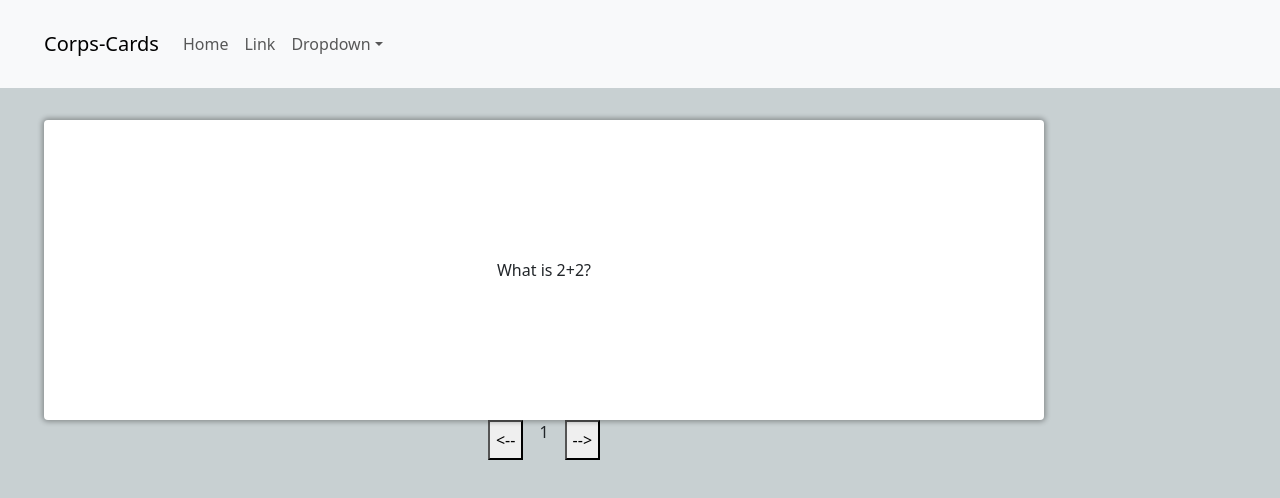
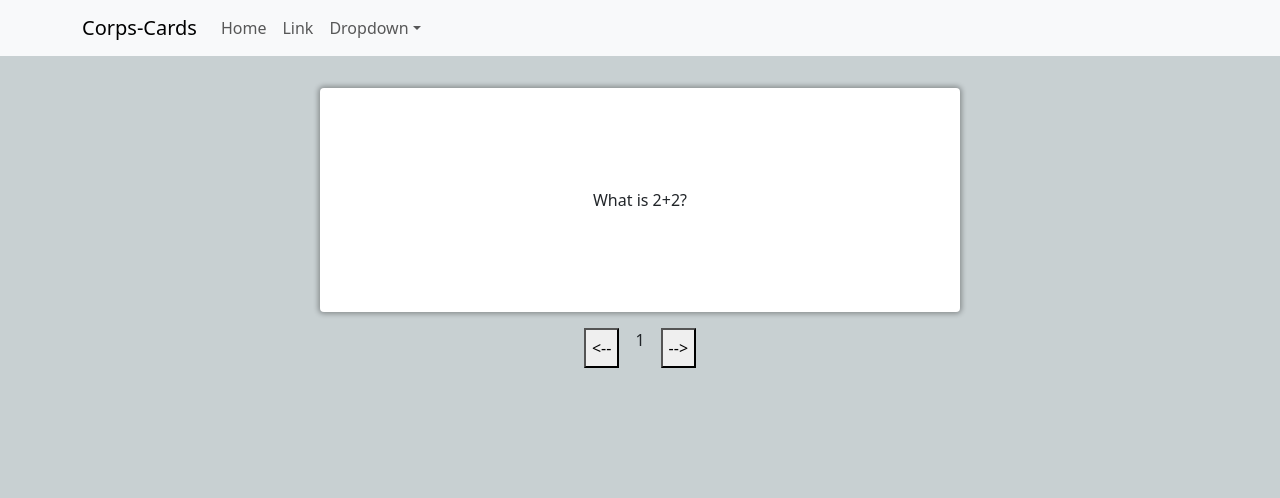
Before and after one commit to owenlang05/Corps-Cards, a React (Vite) app in the folder client/: page / in a window 1280 px wide. Shown: the top 498 px of the page. Built offline with nearby package versions, Linux system fonts and the light colour scheme.

Commit message:
css updates

```diff
--- a/client/src/App.css
+++ b/client/src/App.css
@@ -2,24 +2,19 @@ body {
     background-color: #c8d0d2;
     margin: 0;
 }
-.container {
-    max-width: 80%;
-    margin-left: 200px;
-    margin: 1rem 2rem;
+.carasel-container {
+    display: flex;
+    max-width: 50%;
+    flex-flow: column wrap;
+    margin-left: auto;
+    margin-right: auto;
 }
-.sidebar {
-    margin: 0;
-    padding: 0;
-    width: 200px;
-    background-color: #f1f1f1;
-    position: fixed;
-    height: 100%;
-    overflow: auto;
-}
+
 .flashcard {
-    height: 300px;
+    padding: 7rem;
     display: flex;
     margin-top: 2rem;
+    margin-bottom: 1rem;
     justify-content: center;
     align-items: center;
     position: relative;
@@ -51,19 +46,6 @@ body {
     transform: rotateY(180deg);
 }
 
-.flashcard-options {
-    margin-top: .5rem;
-}
-
-.flashcard-option {
-    margin-top: 0.25rem;
-    color: #555;
-    font-size: .75rem;
-}
-
-.flashcard-option:first-child {
-    margin-top: 0;
-}
 .card-carosel {
     display: flex;
     justify-content: center;
--- a/client/src/App.jsx
+++ b/client/src/App.jsx
@@ -10,7 +10,7 @@ function App() {
 
     <>
       <Navigation/>
-        <div className='container'>
+        <div className='carasel-container'>
             <FlashcardList flashcards = {flashcards} />
         </div>
     </>
```
